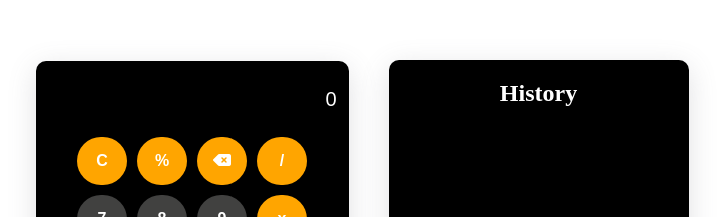
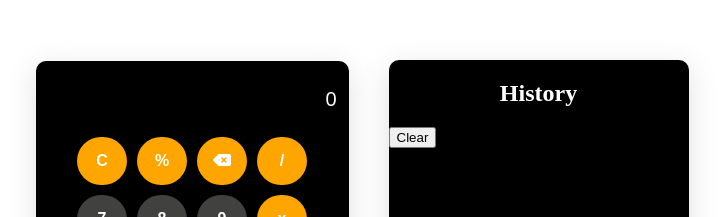
Before and after one commit to Chiranjeevi-ibba/js-assg-calculator, a plain HTML site: page index.html in a window 1280 px wide. Shown: the part 163-380 px from the top of the page, without its empty margins (278-1002 px from the left). Drawn offline with Linux system fonts and the light colour scheme.

Commit message:
Update index.html

```diff
--- a/index.html
+++ b/index.html
@@ -48,6 +48,9 @@
         </div>
         <div class="history-cont">
             <h1 class="history-text">History</h1>
+            <div class="clear-btn-cont">
+                <button id="clear-btn" class="clear-btn">Clear</button>
+            </div>
             <ol id="history"></ol>
         </div>
     </section>
```
